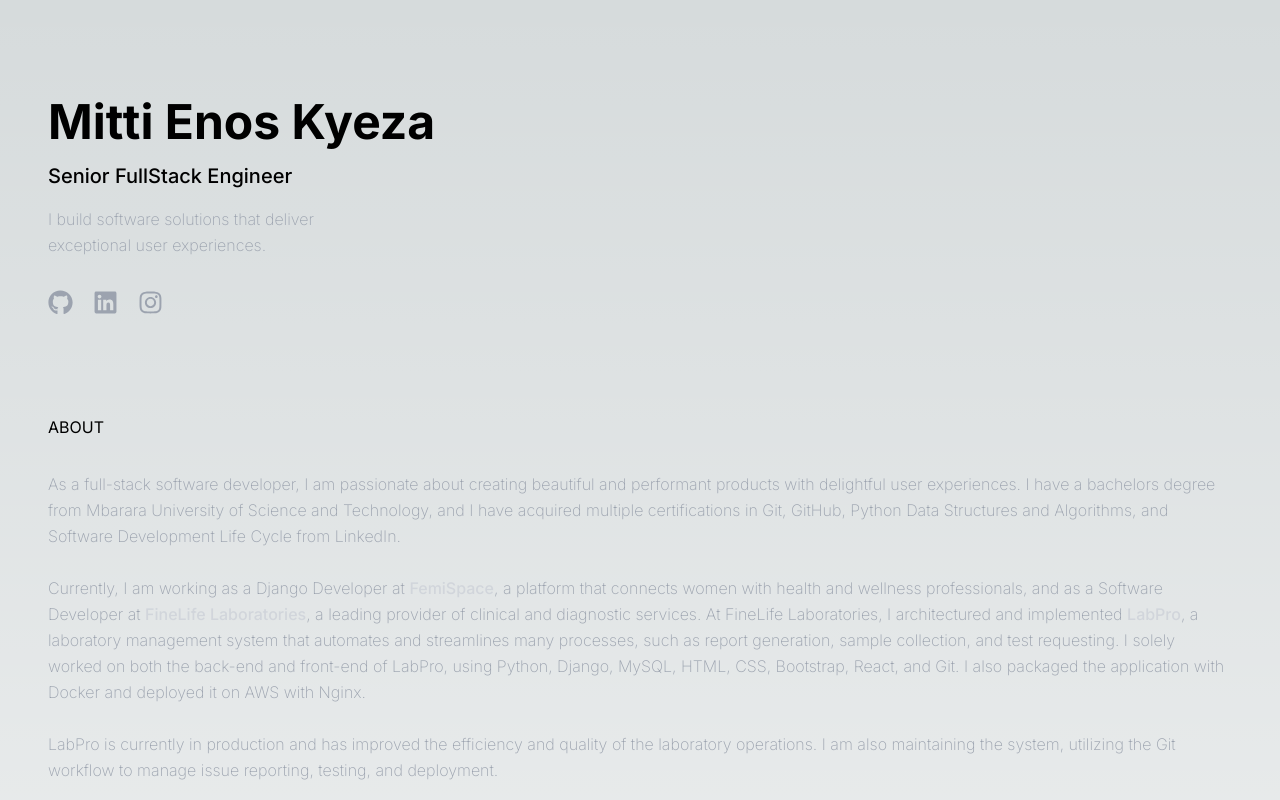
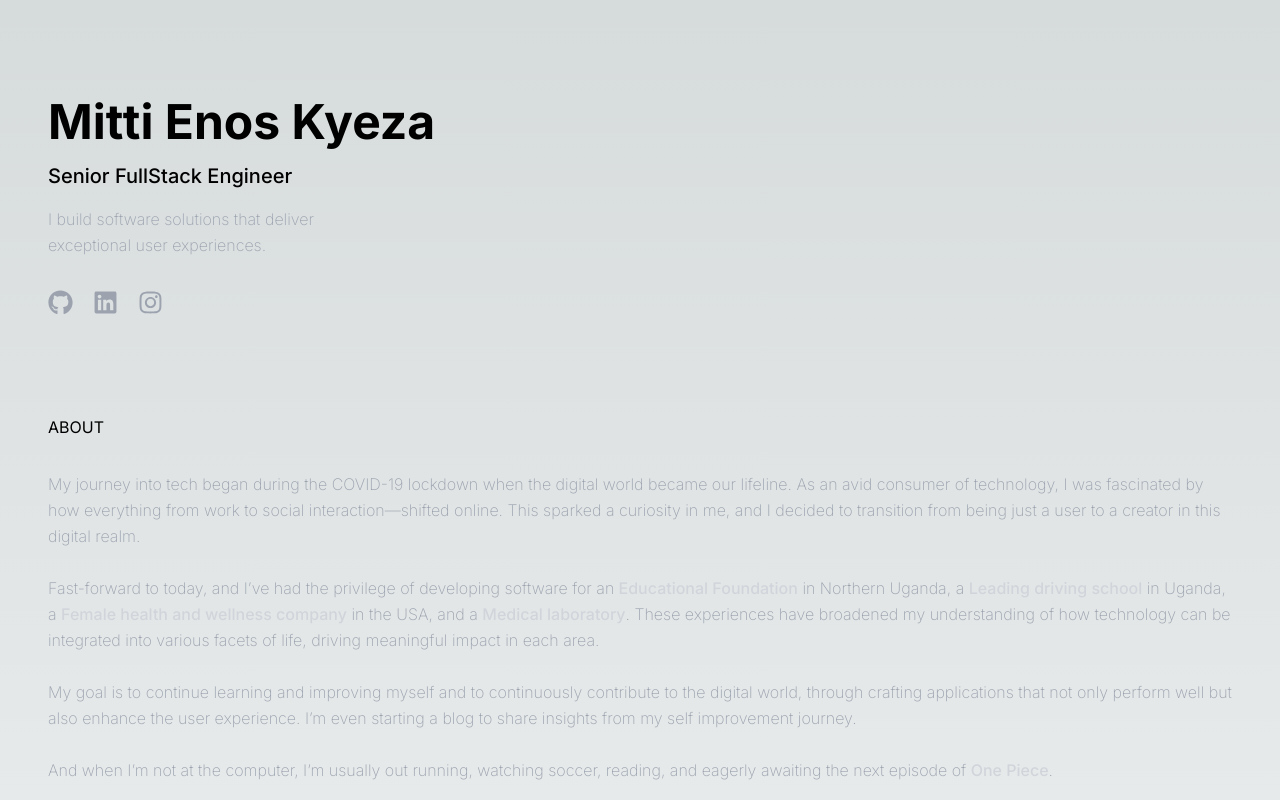
Before and after one commit to enoskyeza/portfolio, a Next.js app: page / in a window 1280 px wide. Shown: the top 800 px of the page. Built offline with nearby package versions, Linux system fonts and the light colour scheme.

Commit message:
update about copy

```diff
--- a/src/components/about.tsx
+++ b/src/components/about.tsx
@@ -5,24 +5,29 @@ const About = () => {
         <section className="section-padding" id="about-section">
             <h2 className="section-title">About</h2>
             <p className="section-body">
-                As a full-stack software developer, I am passionate about creating beautiful and performant products
-                with delightful user experiences. I have a bachelors degree from Mbarara University of Science and
-                Technology, and I have acquired multiple certifications in Git, GitHub, Python Data Structures and
-                Algorithms, and Software Development Life Cycle from LinkedIn.
+                My journey into tech began during the COVID-19 lockdown when the digital world became our lifeline.
+                As an avid consumer of technology, I was fascinated by how everything from work to social interaction—shifted
+                online. This sparked a curiosity in me, and I decided to transition from being just a user to a
+                creator in this digital realm.
                 <br /> <br />
 
-                Currently, I am working as a Django Developer at <a href="#" className="about-link">FemiSpace</a>, a platform that connects women with health
-                and wellness professionals, and as a Software Developer at <a href="#" className="about-link">FineLife Laboratories</a>, a leading provider of
-                clinical and diagnostic services. At FineLife Laboratories, I architectured and implemented <a href="#" className="about-link">LabPro</a>, a
-                laboratory management system that automates and streamlines many processes, such as report generation,
-                sample collection, and test requesting. I solely worked on both the back-end and front-end of LabPro,
-                using Python, Django, MySQL, HTML, CSS, Bootstrap, React, and Git. I also packaged the application with
-                Docker and deployed it on AWS with Nginx.
+                Fast-forward to today, and I’ve had the privilege of developing software for an
+                <a href="https://wokober.com/" target="_blank" className='about-link'> Educational Foundation</a> in Northern Uganda,
+                a <a href="https://prestigedrivingschool.co.ug/" target="_blank" className='about-link'>Leading driving school</a> in Uganda,
+                a <a href="https://www.femispace.com/" target="_blank" className='about-link'>Female health and wellness company</a> in the USA, and
+                a <a href="#" target="_blank" className='about-link'>Medical laboratory</a>.
+                These experiences have broadened my understanding of how technology can be integrated into
+                various facets of life, driving meaningful impact in each area.
                 <br /> <br />
 
-                LabPro is currently in production and has improved the
-                efficiency and quality of the laboratory operations. I am also maintaining the system, utilizing the Git
-                workflow to manage issue reporting, testing, and deployment.
+                My goal is to continue learning and improving myself and to continuously contribute to the digital world, through crafting applications that not only perform
+                well but also enhance the user experience. I’m even starting a blog to share insights from my self improvement journey.
+
+                <br /> <br />
+
+                And when I’m not at the computer, I’m usually out running, watching soccer, reading, and eagerly awaiting
+                the next episode of <a href="#" target="_blank" className='about-link'>One Piece</a>.
+
             </p>
         </section>
     )
```
